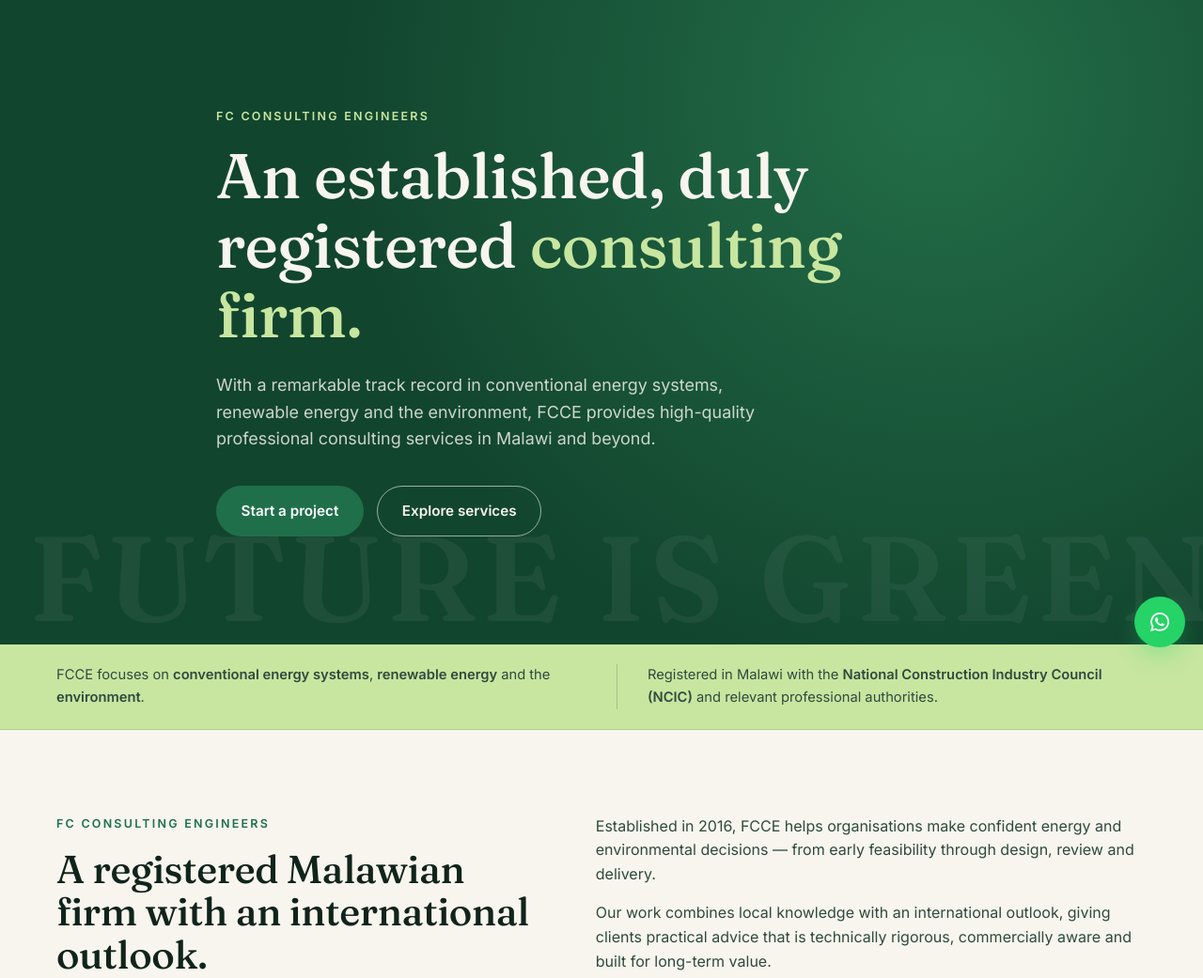
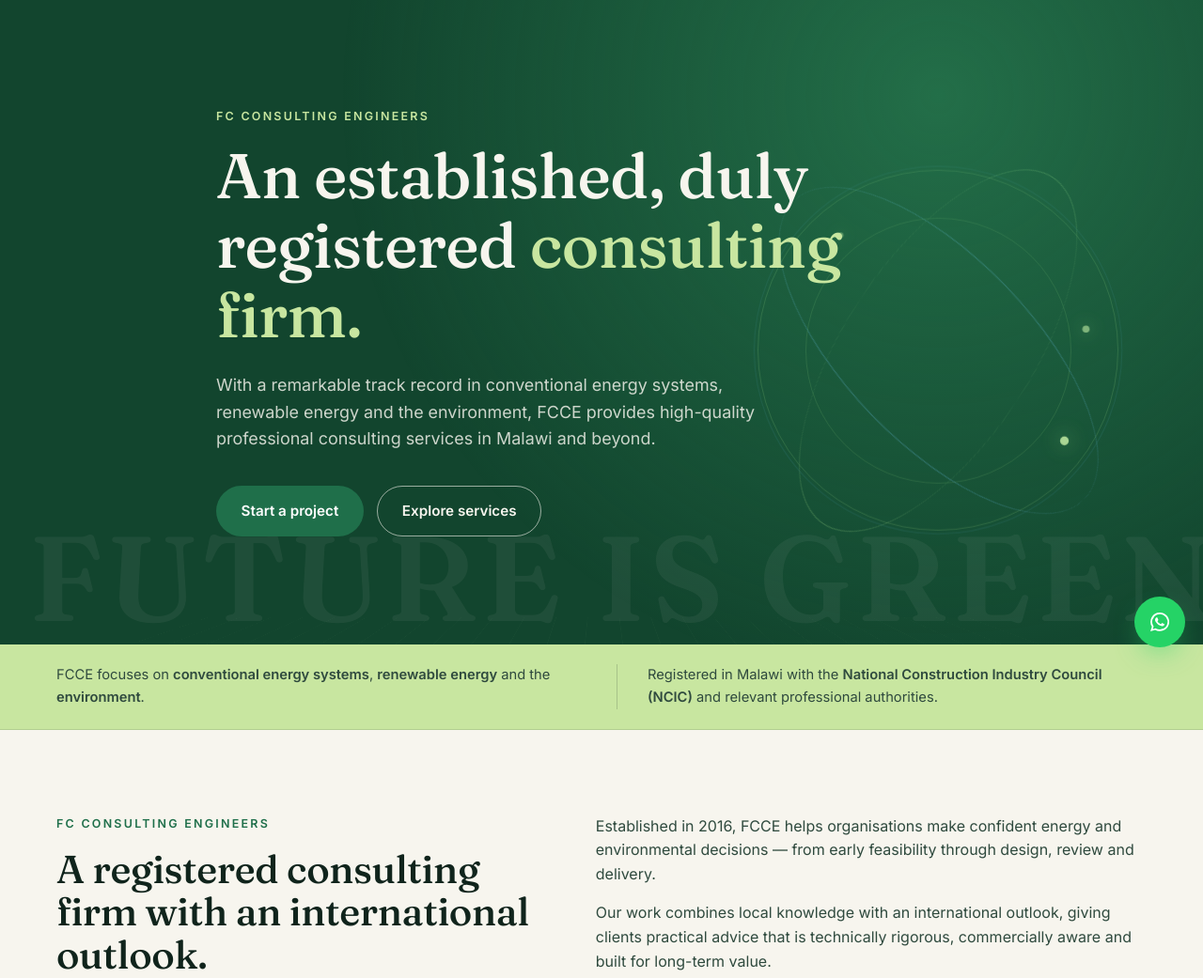
Before and after one commit to thuwalabrian/fcce-site, a FastAPI app: page / in a window 1280 px wide. Shown: the part 92-1133 px from the top of the page at 94% size. Run offline with FastAPI, Linux system fonts and the light colour scheme.

Commit message:
Add animated professional hero
Co-authored-by: Copilot <223556219+Copilot@users.noreply.github.com>

```diff
--- a/app/static/css/styles.css
+++ b/app/static/css/styles.css
@@ -175,6 +175,20 @@ p:last-child { margin-bottom: 0; }
   background: radial-gradient(circle at 78% 15%, rgba(56, 161, 105, 0.45), transparent 55%);
   pointer-events: none;
 }
+.hero::before {
+  content: "";
+  position: absolute;
+  inset: -20%;
+  opacity: 0.2;
+  background-image:
+    linear-gradient(rgba(174, 231, 139, 0.16) 1px, transparent 1px),
+    linear-gradient(90deg, rgba(174, 231, 139, 0.16) 1px, transparent 1px);
+  background-size: 72px 72px;
+  transform: perspective(500px) rotateX(58deg) translateY(28%);
+  transform-origin: center bottom;
+  animation: hero-grid-drift 18s linear infinite;
+  pointer-events: none;
+}
 .hero-inner { position: relative; z-index: 1; max-width: 820px; }
 .hero .eyebrow { color: var(--lime); }
 .hero-title { font-size: clamp(2.3rem, 5.6vw, 4.2rem); color: var(--cream); }
@@ -194,6 +208,73 @@ p:last-child { margin-bottom: 0; }
   color: rgba(247, 245, 238, 0.06);
   white-space: nowrap;
   pointer-events: none;
+}
+.hero-network {
+  position: absolute;
+  z-index: 0;
+  top: 50%;
+  right: 7%;
+  width: clamp(240px, 30vw, 430px);
+  aspect-ratio: 1;
+  border: 1px solid rgba(174, 231, 139, 0.2);
+  border-radius: 50%;
+  transform: translateY(-42%);
+  pointer-events: none;
+}
+.hero-network::before,
+.hero-network::after {
+  content: "";
+  position: absolute;
+  inset: 13%;
+  border: 1px solid rgba(174, 231, 139, 0.16);
+  border-radius: 50%;
+}
+.hero-network::after {
+  inset: 0;
+  border-color: rgba(99, 174, 221, 0.2);
+  animation: hero-pulse 4.8s ease-in-out infinite;
+}
+.hero-orbit {
+  position: absolute;
+  inset: 24% -8%;
+  border-block: 1px solid rgba(99, 174, 221, 0.38);
+  border-radius: 50%;
+  transform: rotate(28deg);
+  animation: hero-orbit 12s linear infinite;
+}
+.hero-orbit-two {
+  inset: -8% 24%;
+  border-block: 1px solid rgba(174, 231, 139, 0.28);
+  transform: rotate(-35deg);
+  animation-duration: 16s;
+  animation-direction: reverse;
+}
+.hero-node {
+  position: absolute;
+  width: 7px;
+  height: 7px;
+  border-radius: 50%;
+  background: var(--lime);
+  box-shadow: 0 0 18px rgba(174, 231, 139, 0.9);
+  animation: hero-node-glow 3.5s ease-in-out infinite;
+}
+.hero-node-one { top: 17%; left: 22%; }
+.hero-node-two { right: 14%; bottom: 24%; animation-delay: 1.1s; }
+.hero-node-three { top: 43%; right: 8%; animation-delay: 2.2s; }
+@keyframes hero-grid-drift {
+  from { transform: perspective(500px) rotateX(58deg) translateY(28%); }
+  to { transform: perspective(500px) rotateX(58deg) translateY(34%); }
+}
+@keyframes hero-orbit {
+  to { transform: rotate(388deg); }
+}
+@keyframes hero-pulse {
+  0%, 100% { opacity: 0.25; transform: scale(0.94); }
+  50% { opacity: 0.8; transform: scale(1.04); }
+}
+@keyframes hero-node-glow {
+  0%, 100% { opacity: 0.45; transform: scale(0.8); }
+  50% { opacity: 1; transform: scale(1.35); }
 }
 
 /* ---------- Page hero ---------- */
@@ -455,6 +536,7 @@ p:last-child { margin-bottom: 0; }
   html { scroll-behavior: auto; }
   .reveal { opacity: 1; transform: none; transition: none; }
   .btn:hover, .service-card:hover, .whatsapp-fab:hover { transform: none; }
+  .hero::before, .hero-network::after, .hero-orbit, .hero-node { animation: none; }
 }
 
 /* ---------- Responsive ---------- */
@@ -473,6 +555,7 @@ p:last-child { margin-bottom: 0; }
 
 @media (max-width: 760px) {
   .brand-logo { width: 132px; height: 52px; }
+  .hero-network { right: -14%; top: 62%; width: 260px; opacity: 0.72; }
   .firm-band-inner { grid-template-columns: 1fr; }
   .firm-band-inner p:last-child { padding-left: 0; padding-top: 1rem; border-left: none; border-top: 1px solid rgba(16, 36, 28, 0.18); }
   .nav-toggle { display: flex; }
--- a/app/templates/pages/home.html
+++ b/app/templates/pages/home.html
@@ -14,6 +14,13 @@
     </div>
   </div>
   <div class="hero-mark" aria-hidden="true">THE FUTURE IS GREEN</div>
+  <div class="hero-network" aria-hidden="true">
+    <span class="hero-orbit hero-orbit-one"></span>
+    <span class="hero-orbit hero-orbit-two"></span>
+    <span class="hero-node hero-node-one"></span>
+    <span class="hero-node hero-node-two"></span>
+    <span class="hero-node hero-node-three"></span>
+  </div>
 </section>
 
 <section class="firm-band">
@@ -27,7 +34,7 @@
   <div class="container split">
     <div class="split-lead reveal">
       <p class="eyebrow">FC Consulting Engineers</p>
-      <h2 class="display">A registered Malawian firm with an international outlook.</h2>
+      <h2 class="display">A registered consulting firm with an international outlook.</h2>
     </div>
     <div class="split-body reveal">
       <p>Established in 2016, FCCE helps organisations make confident energy and environmental decisions — from early feasibility through design, review and delivery.</p>
```
